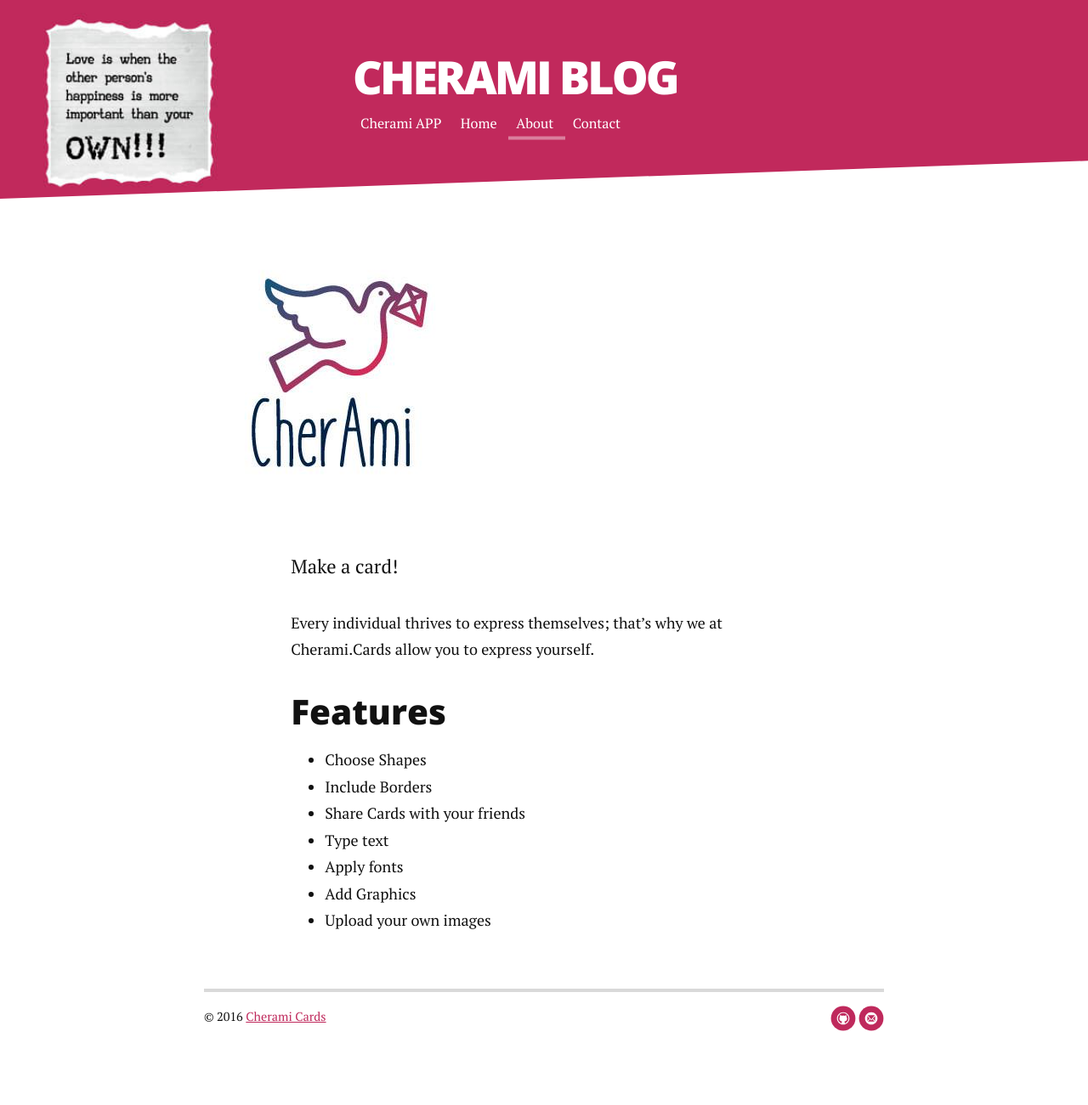
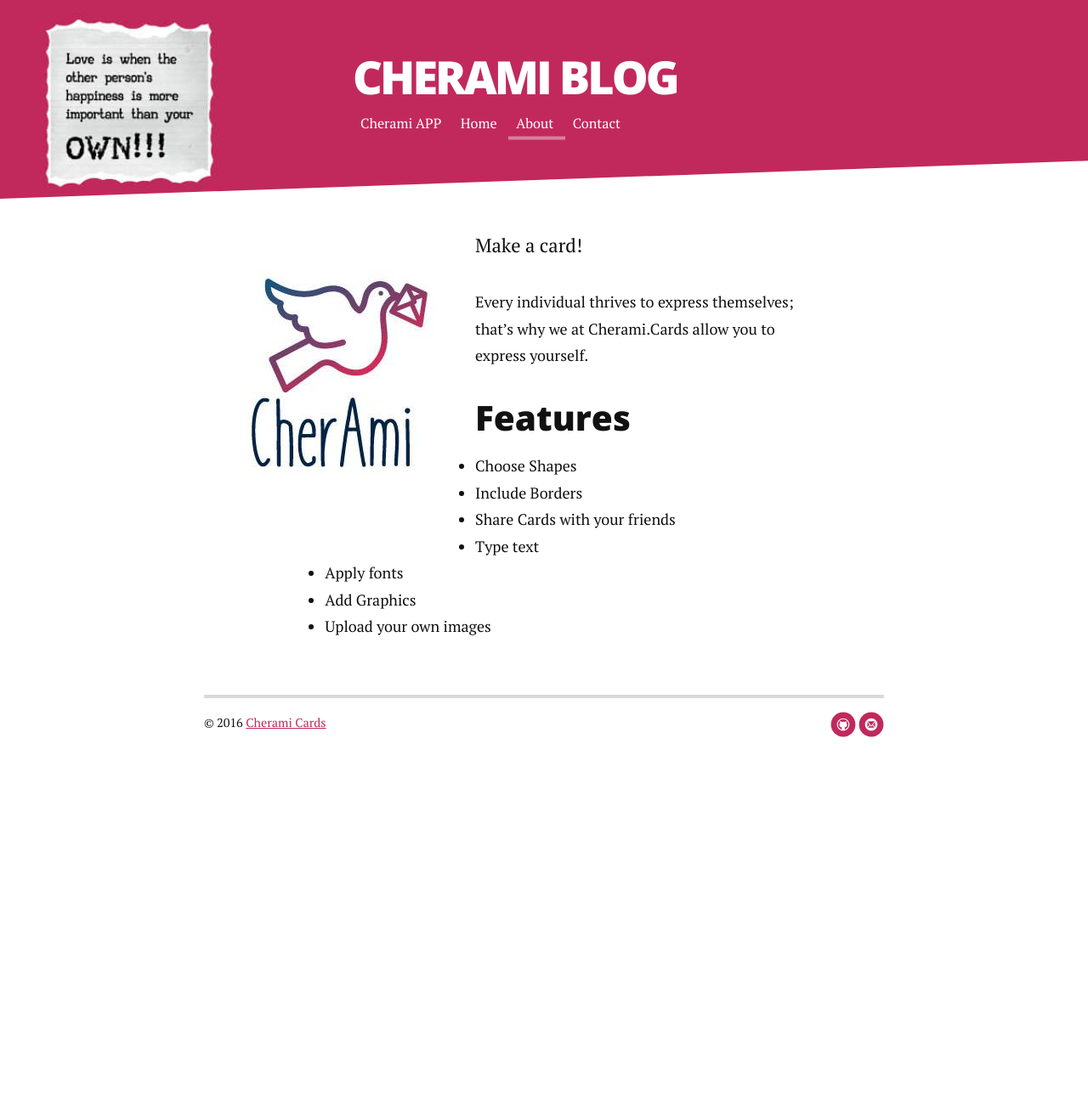
Before and after one commit to CheramiCards/blog, a Jekyll site: the page built from about.md, in a window 1280 px wide. Shown: the whole page at 85% size. Built offline with Jekyll 4.4.1, drawn with Linux system fonts in a browser that asks for light colours; nearby versions of some CDN libraries; after the commit the page ends 955 px from its top, so only the background shows below that.

Commit message:
Update about page

```diff
--- a/about.md
+++ b/about.md
@@ -5,11 +5,11 @@ title: About Cherami Cards
 
 <div class="post">
 <!--	<h1 class="pageTitle">Cherami</h1>-->
-	<img src="{{ '/assets/img/cherami_logo.jpg' | prepend: site.baseurl }}" id="center" alt="cherami cards logo">
+	<img  class='pull-left' src="{{ '/assets/img/cherami_logo.jpg' | prepend: site.baseurl }}" id="center" alt="cherami cards logo">
 	<p class="intro">Make a card!</p>
 	<p>Every individual thrives to express themselves; that’s why we at Cherami.Cards allow you to express yourself.</p>
 	<h2>Features</h2>
-	<ul>
+	<ul class='margin-left-40'>
 		<li>Choose Shapes</li>
 		<li>Include Borders</li>
 		<li>Share Cards with your friends</li>
--- a/assets/css/style.css
+++ b/assets/css/style.css
@@ -1266,3 +1266,9 @@ img[src*='#center'] {
     max-width: 450px;
   }
 }
+.pull-left {
+  float: left;
+}
+.margin-left-40 {
+  margin-left: 40%;
+}
```
